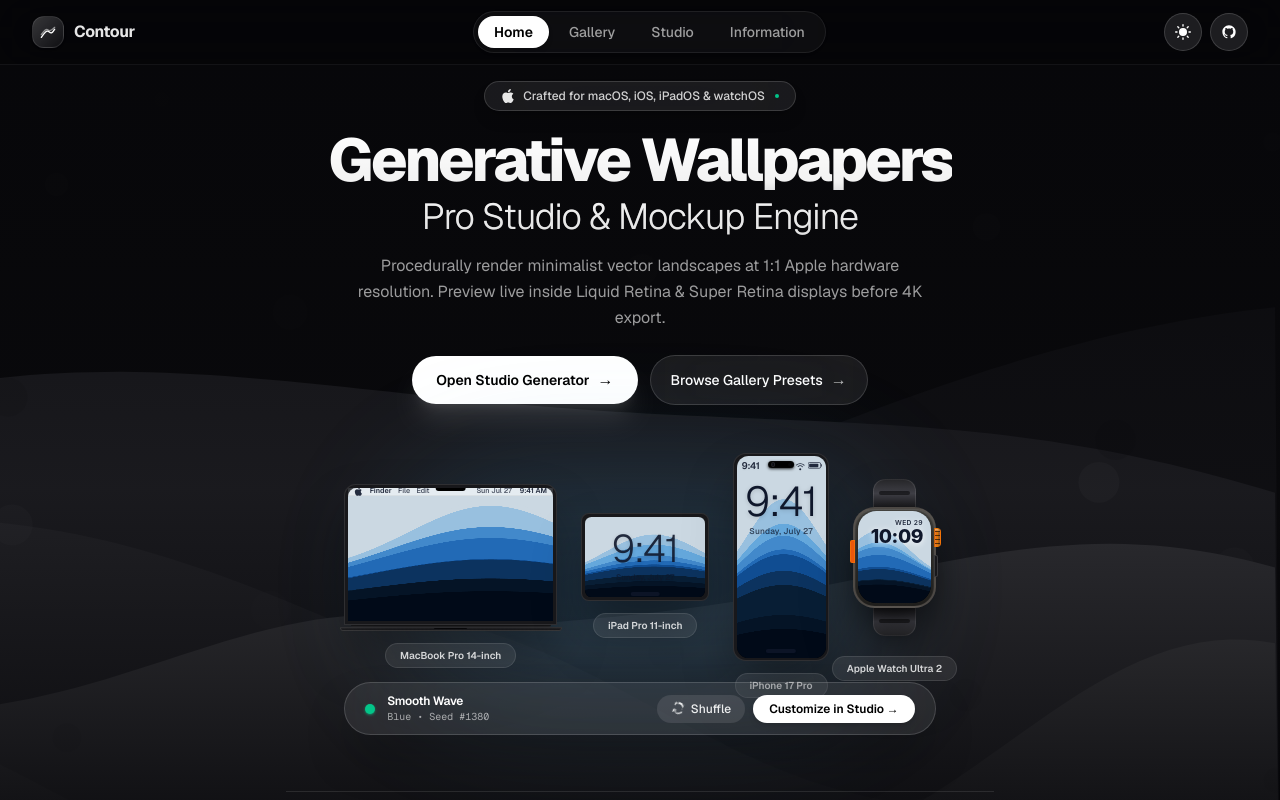
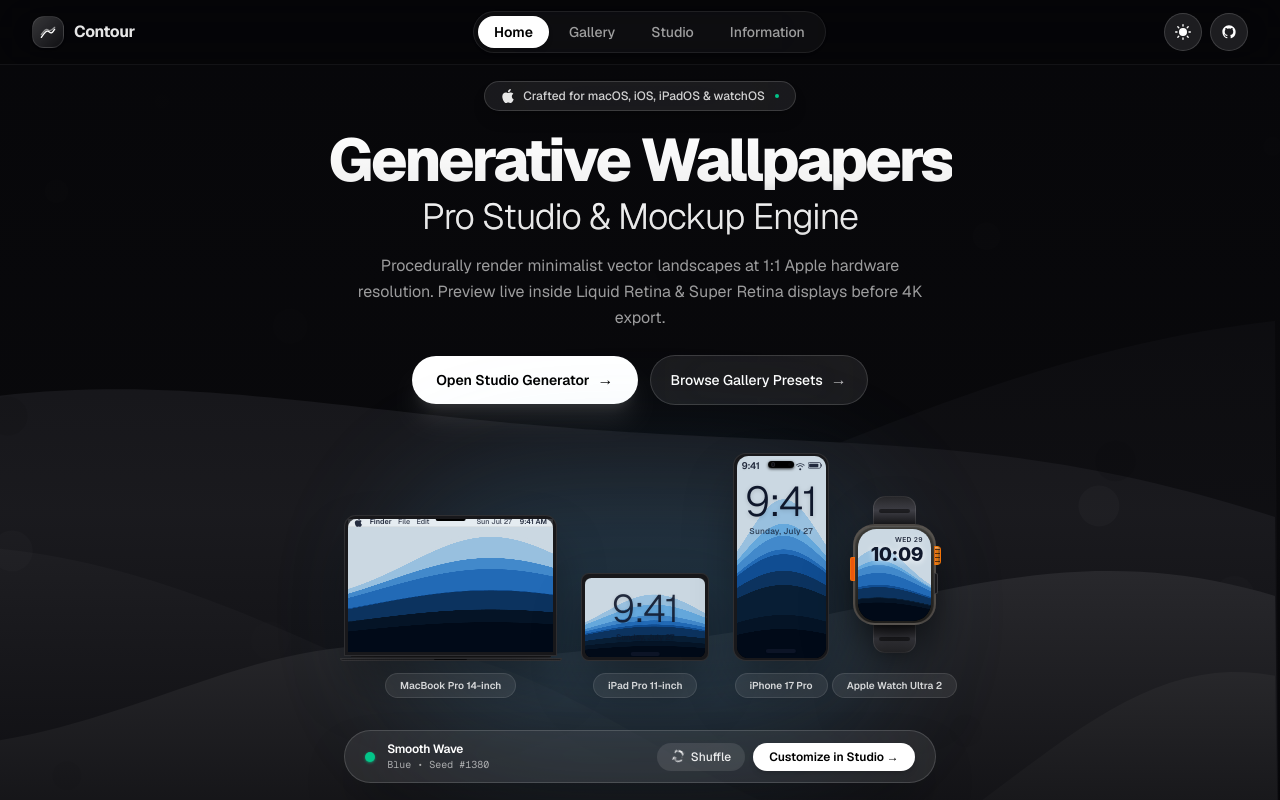
Before and after one commit to satiricalguru/Contour, a Next.js app: page / in a window 1280 px wide. Shown: the top 800 px of the page. Built offline with nearby package versions, Linux system fonts and the light colour scheme.

Commit message:
fix: align hero stage device cards to bottom and fix control bar top margin to prevent name tag overlap

```diff
--- a/components/hero/HeroFeatureStage.tsx
+++ b/components/hero/HeroFeatureStage.tsx
@@ -61,7 +61,7 @@
       />
 
       {/* 4-Device Side-by-Side Showcase (MacBook, iPad, iPhone, Apple Watch) */}
-      <div className="relative flex flex-col md:flex-row items-center justify-center gap-6 md:gap-4 lg:gap-6 pt-4">
+      <div className="relative flex flex-col md:flex-row items-end justify-center gap-6 md:gap-4 lg:gap-6 pt-4 pb-2">
         {/* 1. MacBook Pro 14" */}
         <div className="w-full md:w-[40%] max-w-md transition-all duration-500 hover:scale-[1.02] drop-shadow-2xl flex flex-col items-center gap-3">
           {macDevice && (
@@ -164,7 +164,7 @@
       </div>
 
       {/* Floating Segmented Control Bar */}
-      <div className="relative z-20 flex flex-wrap items-center justify-between gap-4 bg-white/[0.08] backdrop-blur-3xl border border-white/15 rounded-full p-2.5 px-5 -mt-2 sm:-mt-4 shadow-2xl shadow-black/40 max-w-2xl mx-auto">
+      <div className="relative z-20 flex flex-wrap items-center justify-between gap-4 bg-white/[0.08] backdrop-blur-3xl border border-white/15 rounded-full p-2.5 px-5 mt-5 sm:mt-6 shadow-2xl shadow-black/40 max-w-2xl mx-auto">
         <div className="flex items-center gap-3">
           <div className="w-2.5 h-2.5 rounded-full bg-emerald-400 animate-pulse shadow-sm shadow-emerald-400/50" />
           <div className="text-left">
```
